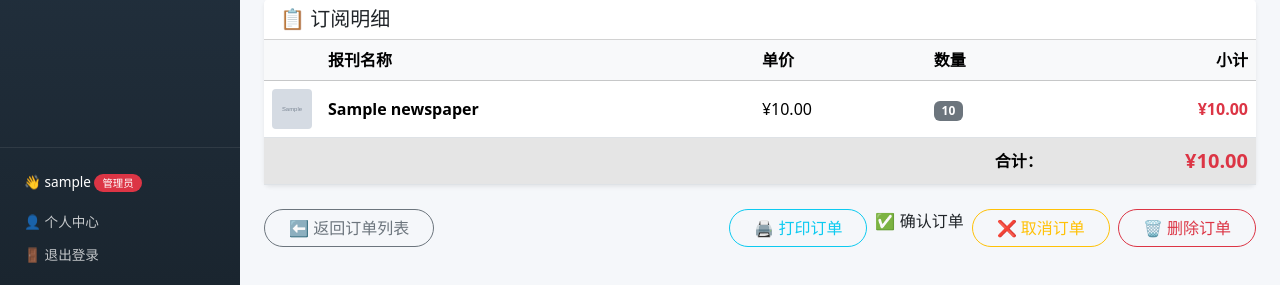
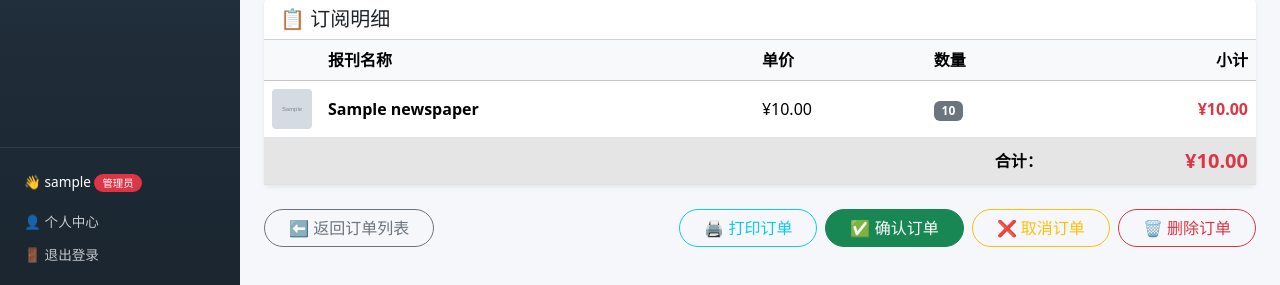
Before and after one commit to Caohuidong-oss/newspaper_system, a Flask app: page /order/detail/1 in a window 1280 px wide. Shown: the part 515-800 px from the top of the page. Run offline with Flask 2, Linux system fonts and the light colour scheme; the visitor is signed in with stand-in values (Sample User, id 1); tables that the repository leaves empty hold one stand-in row (values such as "Sample post"); grey boxes marked "Sample" are stand-in pictures; some libraries are stand-ins or nearby versions.

Commit message:
fix: 修复确认订单按钮缺失 <button> 标签的问题

```diff
--- a/templates/order_detail.html
+++ b/templates/order_detail.html
@@ -166,11 +166,10 @@
            class="btn btn-outline-info rounded-pill px-4">🖨️ 打印订单</a>
         {% if session.role == 'admin' %}
             {% if order.status == 1 %}
-                        <form action="{{ url_for('order_confirm', order_id=order.order_id) }}" method="POST"
-                              onsubmit="return confirm('确定要确认该订单吗？');">
-                            <input type="hidden" name="csrf_token" value="{{ csrf_token() }}">
-                        ✅ 确认订单
-                    </button>
+                <form action="{{ url_for('order_confirm', order_id=order.order_id) }}" method="POST"
+                      onsubmit="return confirm('确定要确认该订单吗？');">
+                    <input type="hidden" name="csrf_token" value="{{ csrf_token() }}">
+                    <button type="submit" class="btn btn-success rounded-pill px-4">✅ 确认订单</button>
                 </form>
             {% elif order.status == 2 %}
                 <span class="badge bg-success px-3 py-2 rounded-pill">✅ 订单已确认</span>
```
